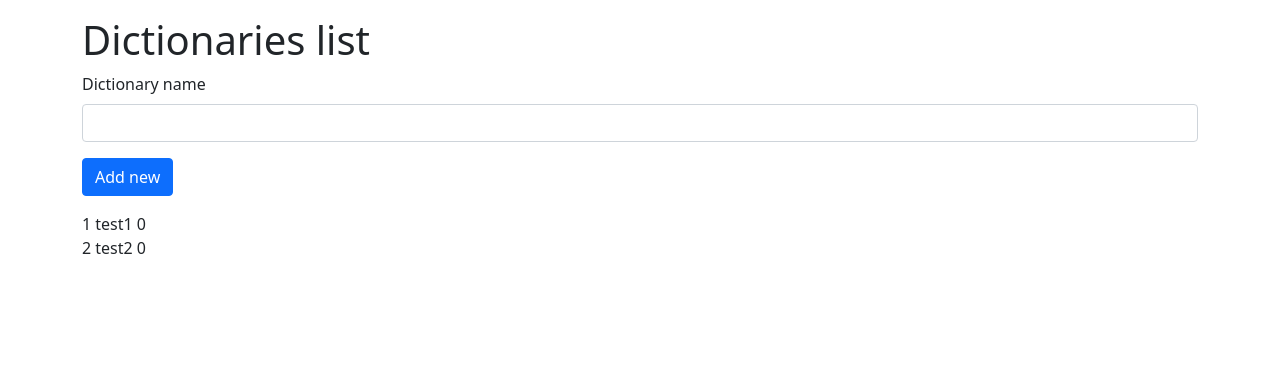
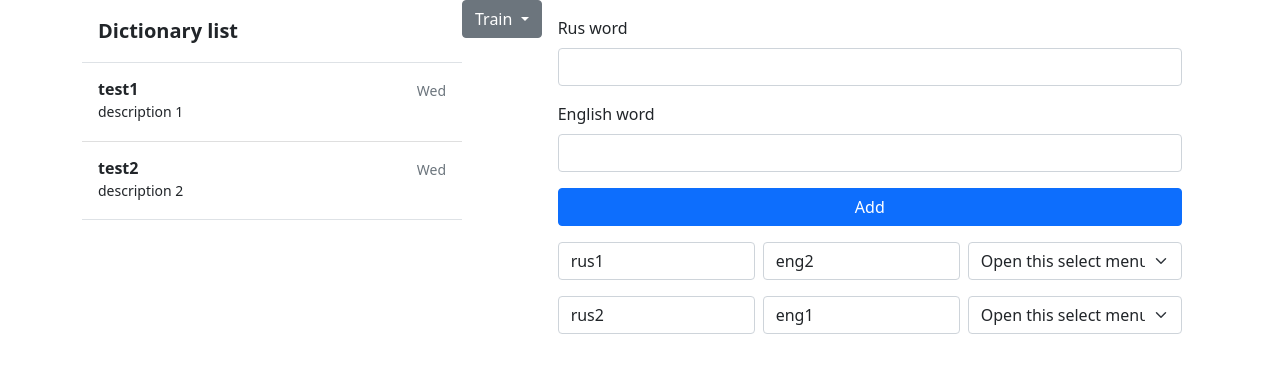
Before and after one commit to levenkoevgeny/view-word-trainer, a Vue app: page /dictionaries in a window 1280 px wide. Shown: the top 372 px of the page. Built offline with nearby package versions, Linux system fonts and the light colour scheme.

Commit message:
new features

```diff
--- a/src/App.vue
+++ b/src/App.vue
@@ -9,11 +9,8 @@
 import LoginView from "@/components/auth/LoginView"
 export default {
   components: { LoginView },
-
   computed: {},
-  created() {
-    console.log("App created")
-  },
+  created() {},
 }
 </script>
 
--- a/src/components/DictionariesList.vue
+++ b/src/components/DictionariesList.vue
@@ -1,26 +1,58 @@
 <template>
-  <h1 class="mt-3">Dictionaries list</h1>
-  <div>
-    <form>
-      <div class="mb-3">
-        <label class="form-label">Dictionary name</label>
-        <input type="text" class="form-control" />
+  <div class="d-flex flex-row">
+    <div class="d-flex flex-column align-items-stretch flex-shrink-0 bg-white" style="width: 380px;">
+      <a href="/" class="d-flex align-items-center flex-shrink-0 p-3 link-dark text-decoration-none border-bottom">
+        <span class="fs-5 fw-semibold">Dictionary list</span>
+      </a>
+      <div class="list-group list-group-flush border-bottom scrollarea">
+        <template v-for="dict in dictionariesList" :key="dict.id">
+          <a href="#" class="list-group-item list-group-item-action py-3 lh-tight" aria-current="true">
+            <div class="d-flex w-100 align-items-center justify-content-between">
+              <strong class="mb-1">{{ dict.dictionary_name }}</strong>
+              <small class="text-muted">Wed</small>
+            </div>
+            <div class="col-10 mb-1 small">{{ dict.description }}</div>
+          </a>
+        </template>
       </div>
-      <button type="button" class="btn btn-primary">Add new</button>
-    </form>
-  </div>
-  <div class="mt-3">
-    <div v-for="dict in dictionariesList" :key="dict.id">
-      {{ dict.id }} {{ dict.dictionary_name }} {{ dict.get_words_count }}
+    </div>
+    <div class="dropdown">
+      <button class="btn btn-secondary dropdown-toggle" type="button" id="dropdownMenuButton1" data-bs-toggle="dropdown" aria-expanded="false">
+        Train
+      </button>
+      <ul class="dropdown-menu" aria-labelledby="dropdownMenuButton1">
+        <li><button class="dropdown-item" @click="changeRoute(1, 'dictionaries_time_training')">Time training</button></li>
+        <li><button class="dropdown-item" @click="changeRoute(1, 'dictionaries_spelling_training')">Spelling training</button></li>
+      </ul>
+    </div>
+    <div class="m-3">
+      <div>
+        <form>
+          <div class="mb-3">
+            <label class="form-label">Rus word</label>
+            <input type="text" class="form-control">
+          </div>
+          <div class="mb-3">
+            <label class="form-label">English word</label>
+            <input type="text" class="form-control">
+          </div>
+          <button type="submit" class="btn btn-primary" style="width: 100%">Add</button>
+        </form>
+      </div>
+      <WordItem v-for="word in sortedWords"
+                :key="word.id"
+                :wordItem="word" />
     </div>
   </div>
 </template>
 
 <script>
 import Spinner from "@/components/common/Spinner"
+import WordItem from "@/components/WordItem"
+
 export default {
   name: "DictionariesList",
-  components: { Spinner },
+  components: { Spinner, WordItem },
   data() {
     return {
       dictionariesList: [
@@ -28,24 +60,96 @@ export default {
           id: 1,
           dictionary_name: "test1",
           get_words_count: 0,
-          date_created: "2022-06-14T22:03:35.344676+03:00",
+          description: "description 1",
+          date_created: "2022-06-14T22:03:35.344676+03:00"
         },
         {
           id: 2,
           dictionary_name: "test2",
           get_words_count: 0,
-          date_created: "2022-06-14T22:03:38.451397+03:00",
+          description: "description 2",
+          date_created: "2022-06-14T22:03:38.451397+03:00"
+        }
+      ],
+      wordsList: [
+        {
+          id: 1,
+          word_rus: "rus2",
+          word_eng: "eng1"
         },
+        {
+          id: 2,
+          word_rus: "rus1",
+          word_eng: "eng2"
+        }
       ],
-      isLoading: true,
+      isLoading: true
     }
   },
   methods: {
-    addNewDictionaryHandler() {},
-    deleteDictionaryHandler() {},
-    updateDictionaryHandler() {},
+    addNewDictionaryHandler() {
+    },
+    deleteDictionaryHandler() {
+    },
+    updateDictionaryHandler() {
+    },
+    changeRoute(dictionaryId, viewName) {
+      this.$router.push({
+        name: viewName,
+        params: { id: dictionaryId },
+      })
+    },
   },
+  computed: {
+    sortedWords: function() {
+      return this.wordsList.sort(function(a, b) {
+        if (a.word_rus < b.word_rus) {
+          return -1
+        }
+        if (a.word_rus > b.word_rus) {
+          return 1
+        }
+        return 0
+      })
+    }
+  }
 }
 </script>
 
-<style scoped></style>
+<style scoped>
+
+.bi {
+  vertical-align: -.125em;
+  pointer-events: none;
+  fill: currentColor;
+}
+
+.nav-flush .nav-link {
+  border-radius: 0;
+}
+
+.btn-toggle-nav a {
+  display: inline-flex;
+  padding: .1875rem .5rem;
+  margin-top: .125rem;
+  margin-left: 1.25rem;
+  text-decoration: none;
+}
+
+.btn-toggle-nav a:hover,
+.btn-toggle-nav a:focus {
+  background-color: #d2f4ea;
+}
+
+.scrollarea {
+  overflow-y: auto;
+}
+
+.fw-semibold {
+  font-weight: 600;
+}
+
+.lh-tight {
+  line-height: 1.25;
+}
+</style>
--- /dev/null
+++ b/src/components/WordItem.vue
@@ -0,0 +1,25 @@
+<template>
+  <div class="d-flex flex-row my-3">
+    <input type="text" class="form-control" v-model="wordItem.word_rus">
+    <input type="text" class="form-control mx-2" v-model="wordItem.word_eng">
+    <select class="form-select" aria-label="Default select example">
+      <option selected>Open this select menu</option>
+      <option value="1">One</option>
+      <option value="2">Two</option>
+      <option value="3">Three</option>
+    </select>
+  </div>
+</template>
+
+<script>
+export default {
+  name: "WordItem",
+  props: {
+    wordItem: { type: Object, required: true },
+  },
+}
+</script>
+
+<style scoped>
+
+</style>
--- /dev/null
+++ b/src/components/common/NotFound.vue
@@ -0,0 +1,16 @@
+<template>
+  <div
+    class="container mt-3 p-3 rounded-3 component-white-background test-data-top-border"
+  >
+    <h1>Страница на которую Вы пытаетесь перейти не существует</h1>
+    <a href="/">Вернуться на главную</a>
+  </div>
+</template>
+
+<script>
+export default {
+  name: "NotFound",
+}
+</script>
+
+<style scoped></style>
--- /dev/null
+++ b/src/components/training/SpellingTraining.vue
@@ -0,0 +1,21 @@
+<template>
+  <form>
+    <div class="mb-3">
+      <h1>Слово</h1>
+      <input type="text" class="form-control" id="exampleInputEmail1">
+      <h1>Answer</h1>
+    </div>
+    <button type="button" class="btn btn-primary me-2">Next</button>
+    <button type="button" class="btn btn-primary ms-2">Show answer</button>
+  </form>
+</template>
+
+<script>
+export default {
+  name: "SpellingTraining"
+}
+</script>
+
+<style scoped>
+
+</style>
--- /dev/null
+++ b/src/components/training/TimeTraining.vue
@@ -0,0 +1,14 @@
+<template>
+<h1 style="font-size: 100px">Word</h1>
+
+</template>
+
+<script>
+export default {
+  name: "TimeTraining"
+}
+</script>
+
+<style scoped>
+
+</style>
```
Also changed, not shown: src/router/router.js (+8 -0 lines).
